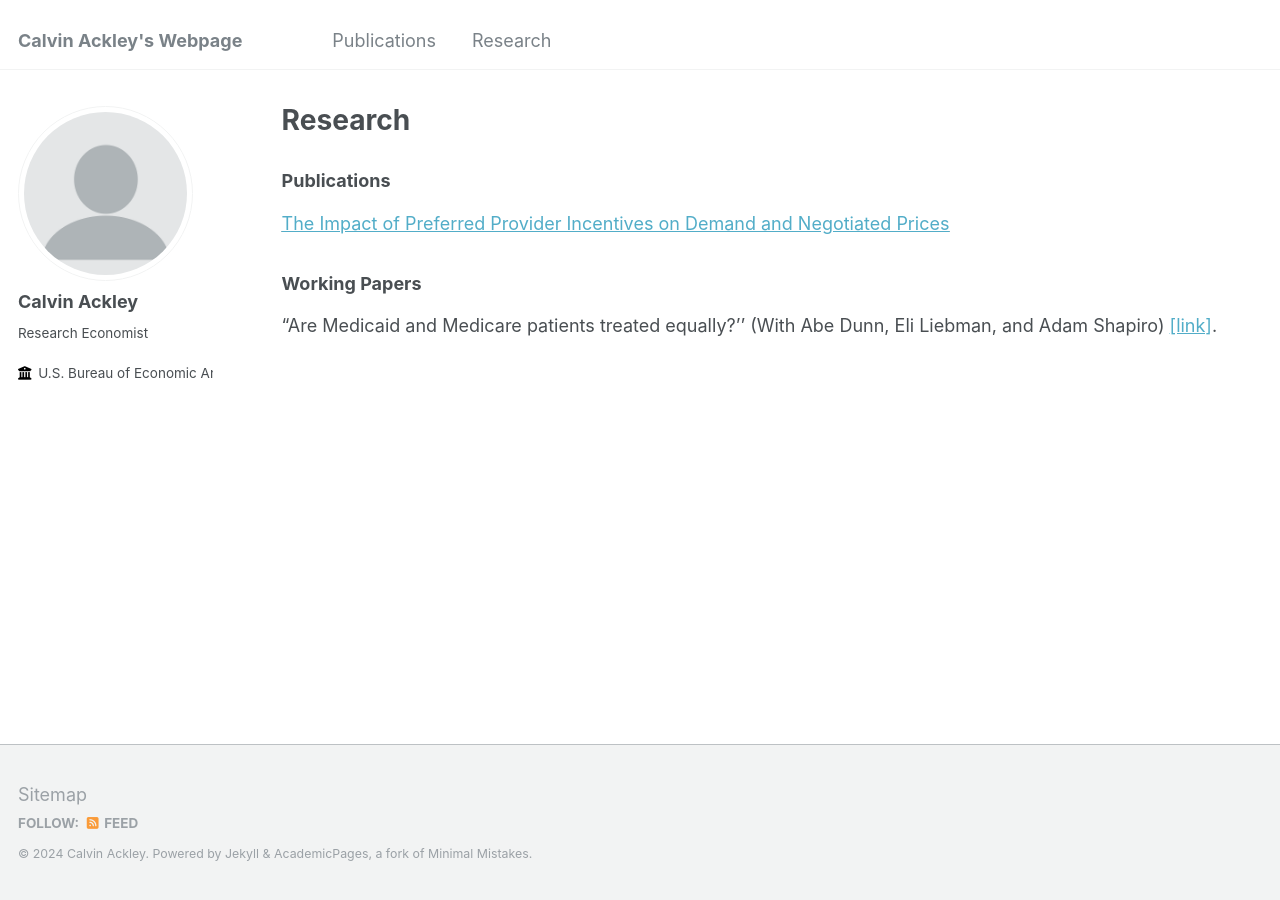
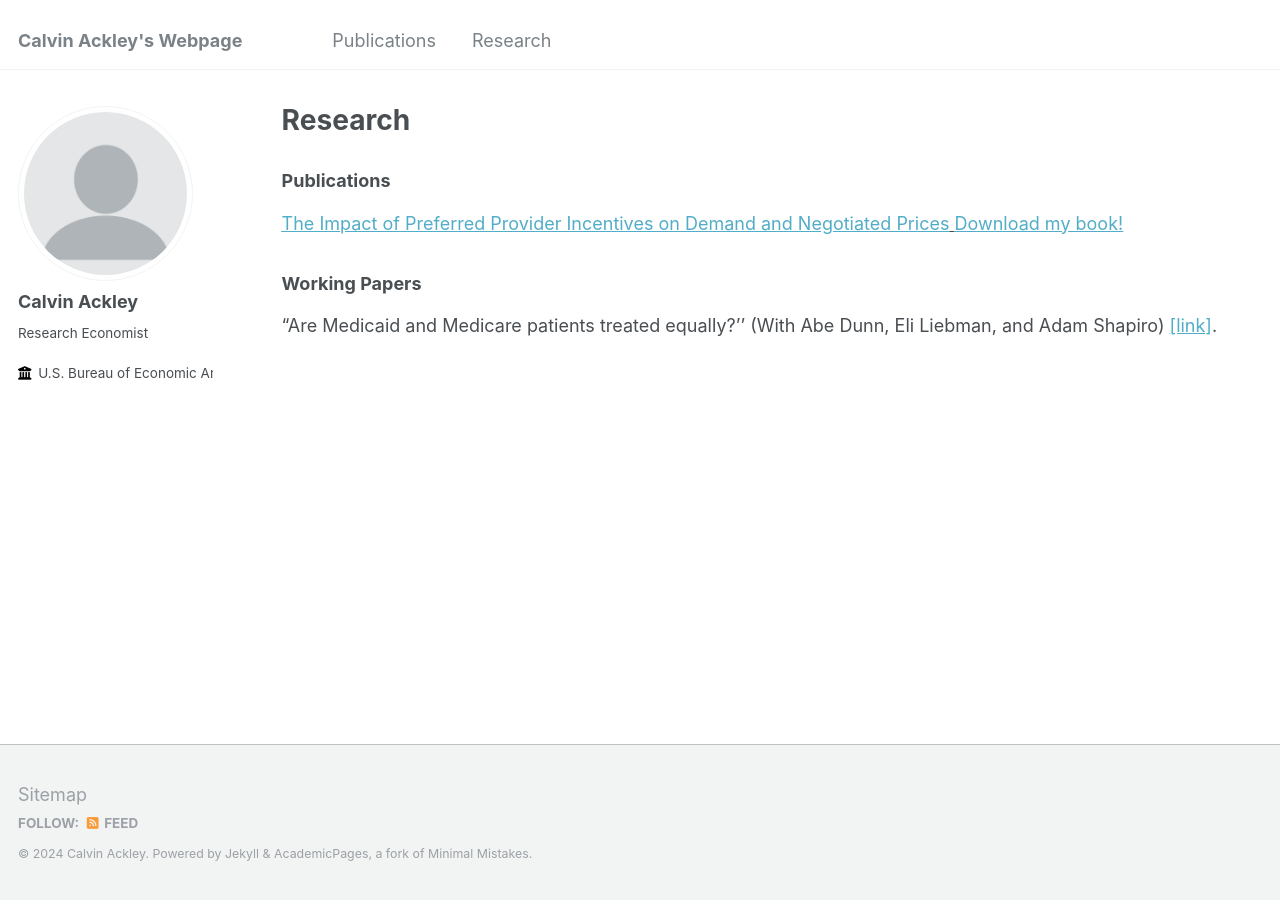
Before and after one commit to ackleycb/ackleycb.github.io, a Jekyll site: the page built from _pages/research.md, in a window 1280 px wide. Built offline with Jekyll 4.4.1, drawn with Linux system fonts in a browser that asks for light colours.

Commit message:
Update research.md

```diff
--- a/_pages/research.md
+++ b/_pages/research.md
@@ -8,8 +8,7 @@ author_profile: true
 ### Publications
 
 <span style="text-decoration:underline"> [The Impact of Preferred Provider Incentives on Demand and Negotiated Prices](link) </span>
-
-
+[Download my book!](/files/preferred_provider_incentives_demand_negotiated_prices_ACKLEY.pdf)
 ### Working Papers
 
 "Are Medicaid and Medicare patients treated equally?'' (With Abe Dunn, Eli Liebman, and Adam Shapiro)
```
